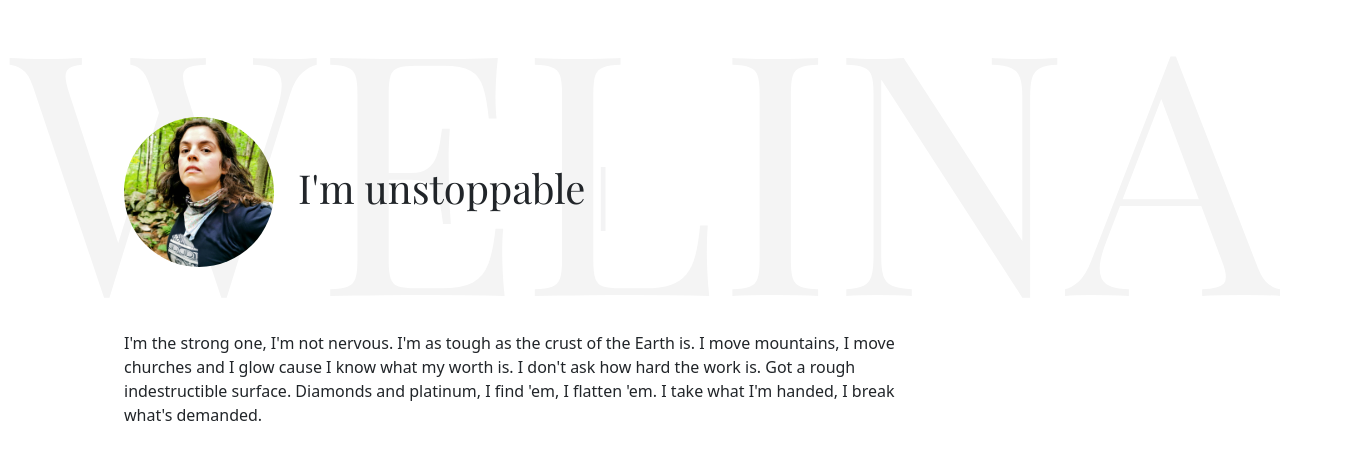
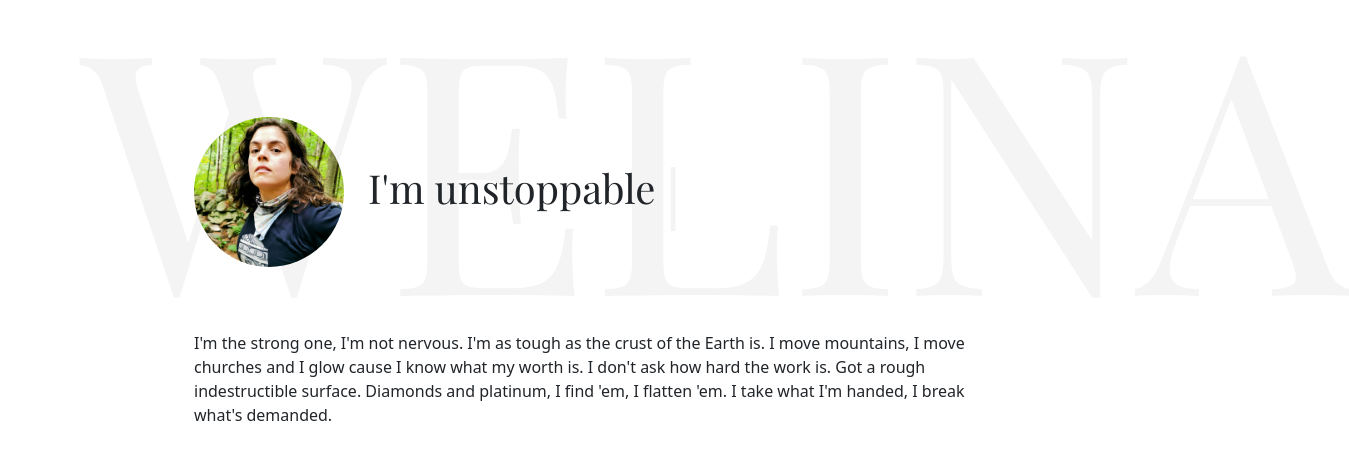
Before and after one commit to ekspresyon/ekspresyon.github.io, a plain HTML site: page index.html in a window 1280 px wide. Shown: the whole page, 1349 px wide, since content can reach past the window. Drawn offline with nearby package versions, Linux system fonts and the light colour scheme; a script that the page names is missing.

Commit message:
Update index.html

```diff
--- a/index.html
+++ b/index.html
@@ -111,8 +111,8 @@
 		}
 	</style>
 </head>
-<body class="d-flex flex-row">
-	<main class="align-self-center">
+<body>
+	<main>
 		<section id="intro" class="container mb-5">
 					<span class="blow-up">WELINA</span>
 
```
